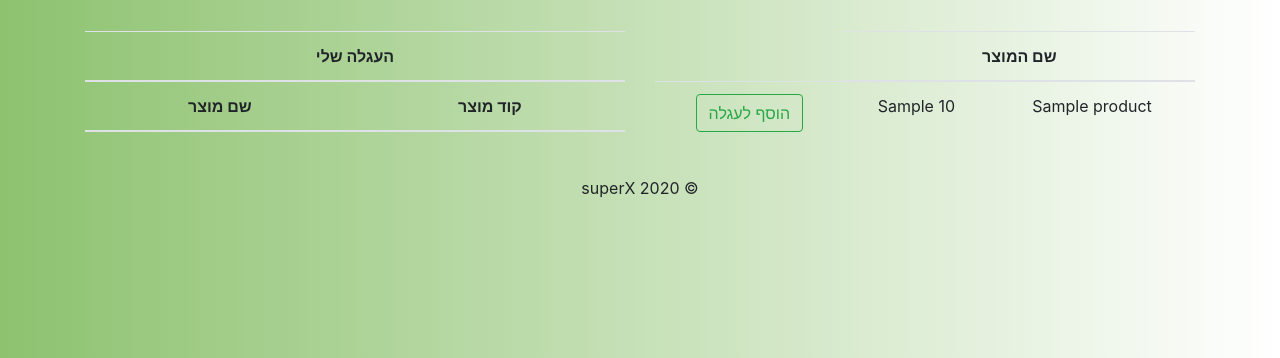
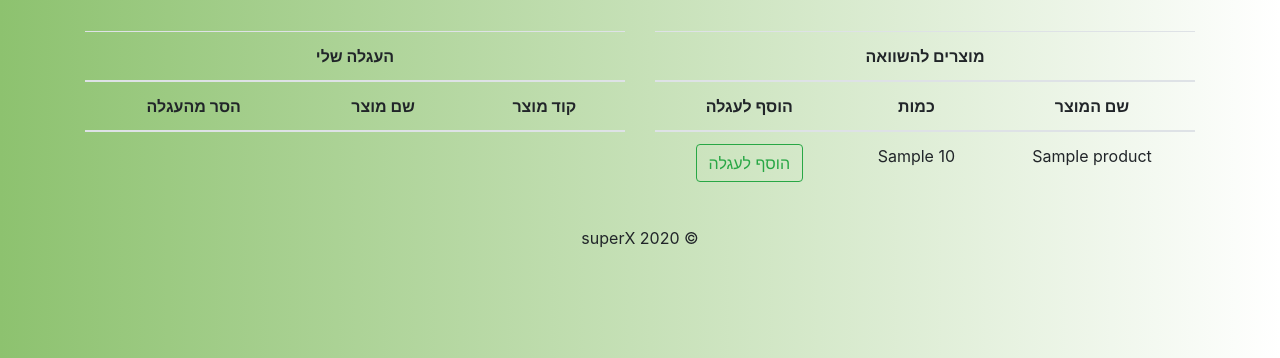
Before and after one commit to redhat-beyond/superx, a Flask app: page / in a window 1280 px wide. Shown: the part 442-800 px from the top of the page. Run offline with Flask 2, Linux system fonts and the light colour scheme; tables that the repository leaves empty hold one stand-in row (values such as "Sample post"); lists and menus that the app fills with data are empty; some libraries are stand-ins or nearby versions.

Commit message:
Minor changes in the tables headers and add function calls to 'הוסף לעגלה' and 'הסר מהעגלה' buttons.

```diff
--- a/superx/templates/home.html
+++ b/superx/templates/home.html
@@ -10,7 +10,7 @@
       <p></p>
       <p style="font-size: large">הכנס שם מוצר בתיבת החיפוש</p>
       <form id="searchbutton" class="form-inline mt-2 mt-md-0">
-          <input id="myInput" onkeyup="myFunction()" class="form-control mr-sm-2 text-center" type="text" placeholder="הכנס שם מוצר" aria-label="Search">
+          <input id="myInput" onkeyup="search()" class="form-control mr-sm-2 text-center" type="text" placeholder="הכנס שם מוצר" aria-label="Search">
           <p></p>
           <!-- this button is corrently disabled -->
           <button id="comperbutton" type="button" class="btn btn-outline-success btn-lg" disabled><strong>השווה מחירים</strong></button>
@@ -25,7 +25,12 @@
   <table id="myTable" class="table text-center" dir="rtl">
   <thead>
     <tr>
-      <th scope="col" colspan="2">שם המוצר</th>
+        <th colspan="3">מוצרים להשוואה</th>
+    </tr>
+    <tr>
+        <th scope="col" >שם המוצר</th>
+        <th scope="col" >כמות</th>
+        <th scope="col" >הוסף לעגלה</th>
     </tr>
   </thead>
   <tbody id="tbody">
@@ -33,13 +38,13 @@
     <tr>
        <td> {{ product.name }} </td>
         {% if product.unit_of_measure == 'לא ידוע' %}
-            <td></td>
+            <td>1 יחידה </td>
         {% elif product.unit_of_measure == 'יחידה   '%}
             <td> 1 יחידה </td>
         {% else %}
             <td>{{ product.quantity|int }} {{ product.unit_of_measure }}</td>
         {% endif %}
-       <td> <button id="{{product.ItemCode}}" type="button" class="btn btn-outline-success">הוסף לעגלה</button> </td>
+       <td> <button onclick="addItem({{ product.id }}, '{{product.name |replace('\'', '\"')}}')" type="button" class="btn btn-outline-success">הוסף לעגלה</button> </td>
     </tr>
     {% endfor %}
   </tbody>
@@ -50,11 +55,12 @@
 <table id="myCart" class="table text-center" dir="rtl">
 <thead>
     <tr>
-        <th colspan="4">העגלה שלי</th>
+        <th colspan="5">העגלה שלי</th>
     </tr>
   <tr>
-    <th scope="col" colspan="2">קוד מוצר</th>
-    <th scope="col" colspan="2">שם מוצר</th>
+        <th scope="col" colspan="2">קוד מוצר</th>
+        <th scope="col" colspan="2">שם מוצר</th>
+        <th scope="col" colspan="1">הסר מהעגלה</th>
   </tr>
 </thead>
 <tbody id="cartbody">
```
